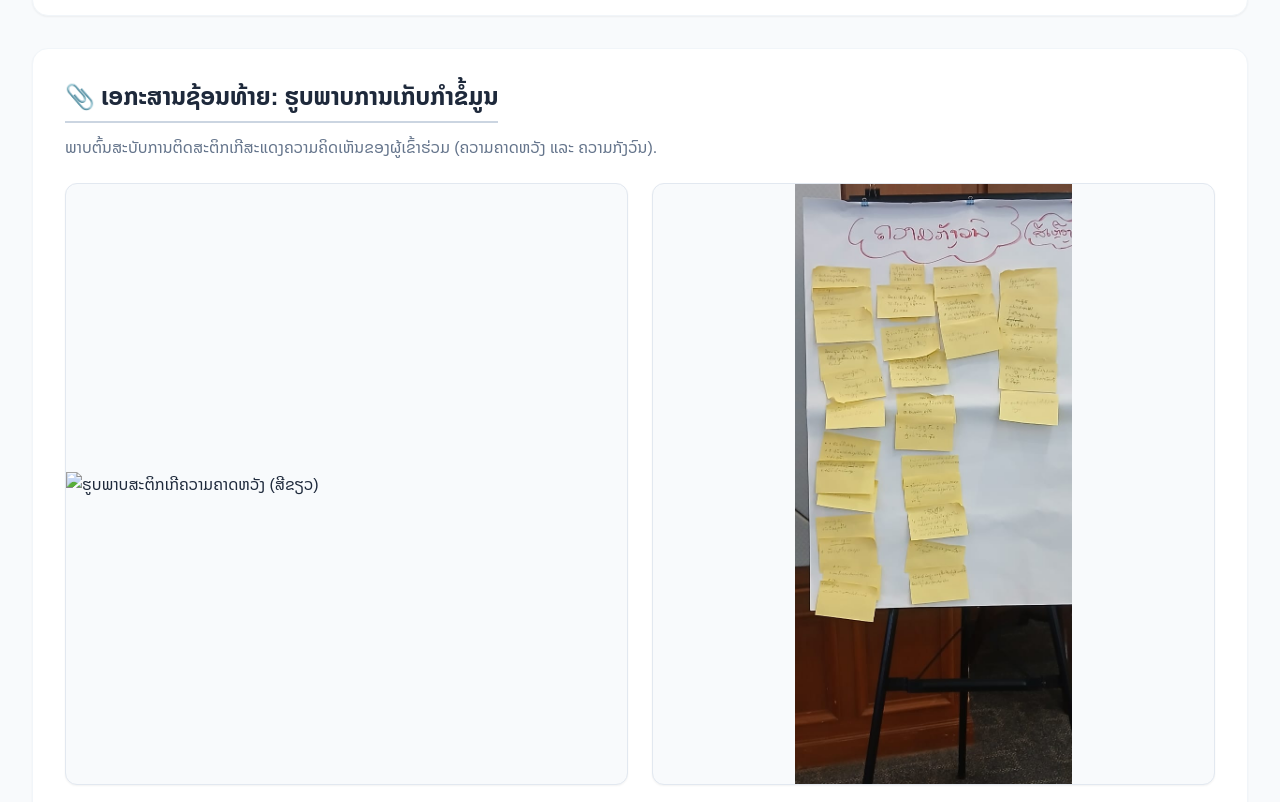
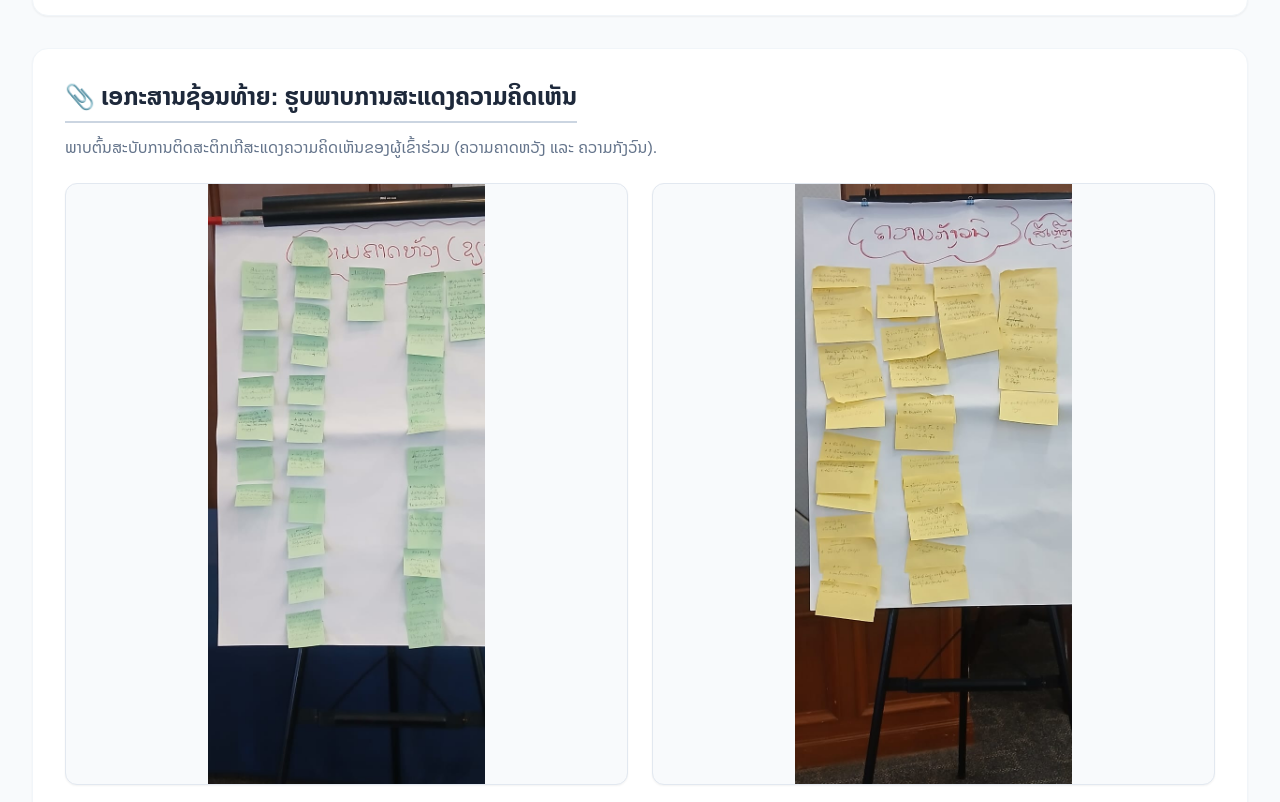
Before and after one commit to keut616/Data-quality-expect-concern, a plain HTML site: page index.html in a window 1280 px wide. Shown: the part 2040-2842 px from the top of the page. Drawn offline with nearby package versions, Linux system fonts and the light colour scheme.

Commit message:
Update index.html

```diff
--- a/index.html
+++ b/index.html
@@ -144,15 +144,17 @@ VISUALIZATION CHOICES:
 
 <div class="bg-surface rounded-2xl shadow-sm p-6 md:p-8 border border-slate-100">
 <div class="mb-6">
-<h2 class="text-2xl font-bold text-textMain border-b-2 border-slate-300 pb-2 inline-block">📎 ເອກະສານຊ້ອນທ້າຍ: ຮູບພາບການເກັບກຳຂໍ້ມູນ</h2>
+<h2 class="text-2xl font-bold text-textMain border-b-2 border-slate-300 pb-2 inline-block">📎 ເອກະສານຊ້ອນທ້າຍ: ຮູບພາບການສະແດງຄວາມຄິດເຫັນ</h2>
 <p class="text-textMuted mt-3">ພາບຕົ້ນສະບັບການຕິດສະຕິກເກີສະແດງຄວາມຄິດເຫັນຂອງຜູ້ເຂົ້າຮ່ວມ (ຄວາມຄາດຫວັງ ແລະ ຄວາມກັງວົນ).</p>
 </div>
 <div class="grid grid-cols-1 md:grid-cols-2 gap-6">
-<div class="rounded-xl overflow-hidden border border-slate-200 shadow-sm bg-slate-50 flex items-center justify-center">
-<img src="expect.jpg" alt="ຮູບພາບສະຕິກເກີຄວາມຄາດຫວັງ (ສີຂຽວ)" class="w-full h-auto max-h-[600px] object-contain hover:scale-105 transition-transform duration-300">
+<div class="rounded-xl overflow-hidden border border-slate-200 shadow-sm bg-slate-50 flex items-center justify-center relative min-h-[300px]">
+<img src="expect.jpeg" alt="ຮູບພາບສະຕິກເກີຄວາມຄາດຫວັງ (ສີຂຽວ)" class="w-full h-auto max-h-[600px] object-contain hover:scale-105 transition-transform duration-300">
+<p class="absolute inset-0 flex items-center justify-center text-slate-400 text-sm -z-10">ກຳລັງໂຫຼດຮູບ...</p>
 </div>
-<div class="rounded-xl overflow-hidden border border-slate-200 shadow-sm bg-slate-50 flex items-center justify-center">
+<div class="rounded-xl overflow-hidden border border-slate-200 shadow-sm bg-slate-50 flex items-center justify-center relative min-h-[300px]">
 <img src="concern.jpeg" alt="ຮູບພາບສະຕິກເກີຄວາມກັງວົນ (ສີເຫຼືອງ)" class="w-full h-auto max-h-[600px] object-contain hover:scale-105 transition-transform duration-300">
+<p class="absolute inset-0 flex items-center justify-center text-slate-400 text-sm -z-10">ກຳລັງໂຫຼດຮູບ...</p>
 </div>
 </div>
 </div>
```
